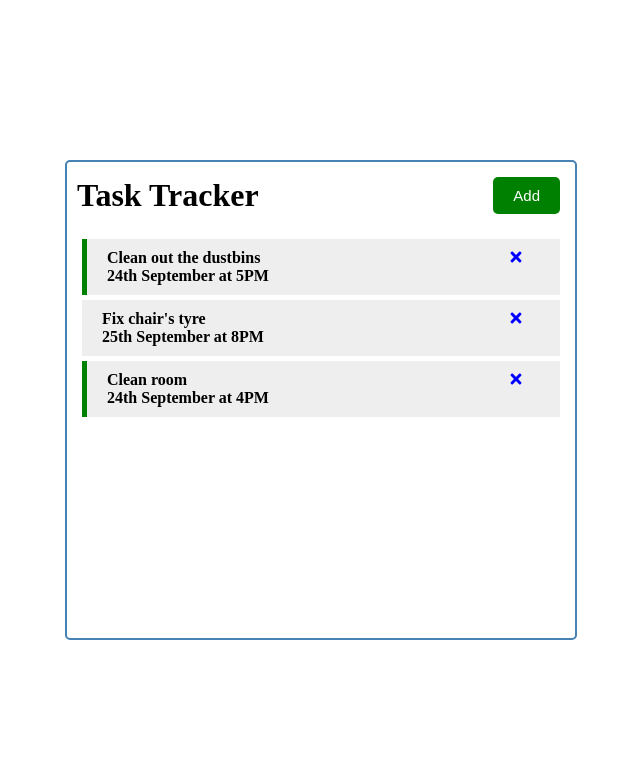
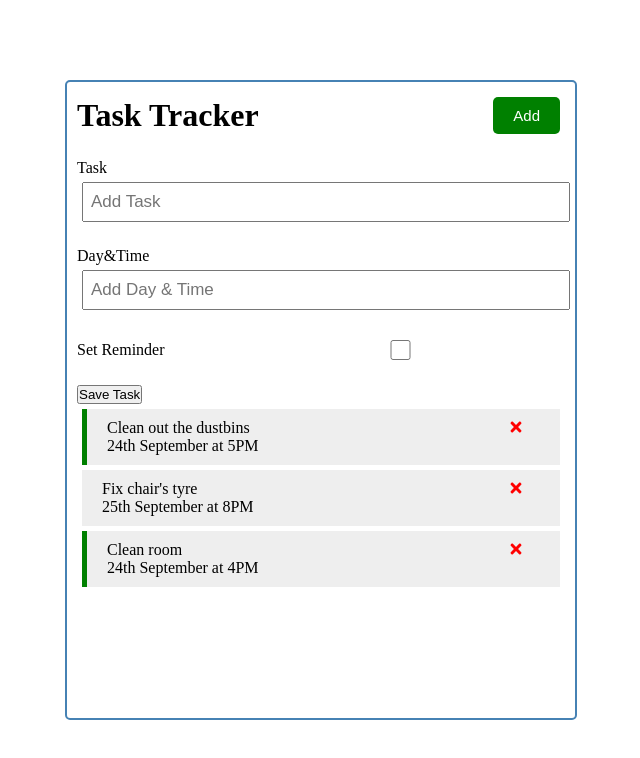
Before and after one commit to gantavya99/First-React-App, a React (Create React App) app: page / in a window 1280 px wide. Shown: the top 758 px of the page, without its empty margins (319-959 px from the left). Built offline with nearby package versions, Linux system fonts and the light colour scheme.

Commit message:
Added AddTask Component

```diff
--- /dev/null
+++ b/src/AddTask.js
@@ -0,0 +1,24 @@
+import React from 'react'
+
+const AddTask = () => {
+  return (
+    <form class='add-form'>
+    <div className='form-control'>
+    <label>Task</label>
+    <input type='text' placeholder='Add Task'/>
+    </div>
+    <div className='form-control'>
+    <label>Day&Time</label>
+    <input type='text' placeholder='Add Day & Time'/>
+    </div>
+    <div className='form-control form-control-check'>
+    <label>Set Reminder</label>
+    <input type='checkbox'/>
+    </div>
+    <input type='submit' value='Save Task'
+    classname='btn btn-block'/>
+    </form>
+  )
+}
+
+export default AddTask
--- a/src/App.js
+++ b/src/App.js
@@ -1,6 +1,7 @@
 import { useState } from 'react';
 import Header from "./Header";
 import Tasks from "./Tasks";
+import AddTask from './AddTask';
 function App() {
 
  const [tasks, setTasks]=useState([
@@ -38,11 +39,12 @@
       }
   return (
     <div className="App">
-     <h1>
+
      <Header/>
+     <AddTask/>
      {tasks.length>0?<Tasks tasks ={tasks}
      onDelete={deleteTask} onToggle={toggleReminder}/>:'No tasks Added'}
-     </h1>
+
     </div>
   );
 }
--- a/src/Task.js
+++ b/src/Task.js
@@ -1,16 +1,12 @@
 import React from "react";
 import { FaTimes } from "react-icons/fa";
-
-    const Task = ({ task, onDelete, onToggle }) => {
-            return (
-              <div
-                className={`task ${task.reminder && 'reminder'}`}
-                onDoubleClick={() => onToggle(task.id)}
-              >
-            {task.text}
-            <FaTimes className="X-icon" onClick={()=>onDelete(task.id)} />
-            <div className="day">{task.day}
-            </div>
+const Task = ({ task, onDelete,onToggle }) => {
+    return (
+        <div className={`task ${task.reminder?'reminder' : ''}`}
+        onDoubleClick={()=>onToggle(task.id)}>
+            {task.text} <FaTimes className="X-icon"
+            onClick={()=>onDelete(task.id)} />
+            <div className="day">{task.day}</div>
         </div>
     );
 };
--- a/src/index.css
+++ b/src/index.css
@@ -17,7 +17,7 @@
     padding:10px;
     border-radius:5px;
     width:40%;
-    height:60%;
+    height:80vh;
 }
 .container{
     display:flex;
@@ -55,11 +55,37 @@
     background: #ebf0ed;
   } */
   .X-icon{
-    color:blue;
+    color:red;
     position:fixed;
     right:10%;
+
   }
   .task.reminder{
     border-left:5px solid green;
+  }
+  .form-control {
+    margin: 20px 0;
+  }
 
+  .form-control label {
+    display: block;
   }
+  .form-control input {
+  width: 100%;
+  height: 40px;
+  margin: 5px;
+  padding: 3px 7px;
+  font-size: 17px;
+}
+.form-control-check {
+  display: flex;
+  align-items: center;
+  justify-content: space-between;
+}
+.form-control-check label {
+  flex: 1;
+}
+.form-control-check input {
+  flex: 2;
+  height: 20px;
+}
```
